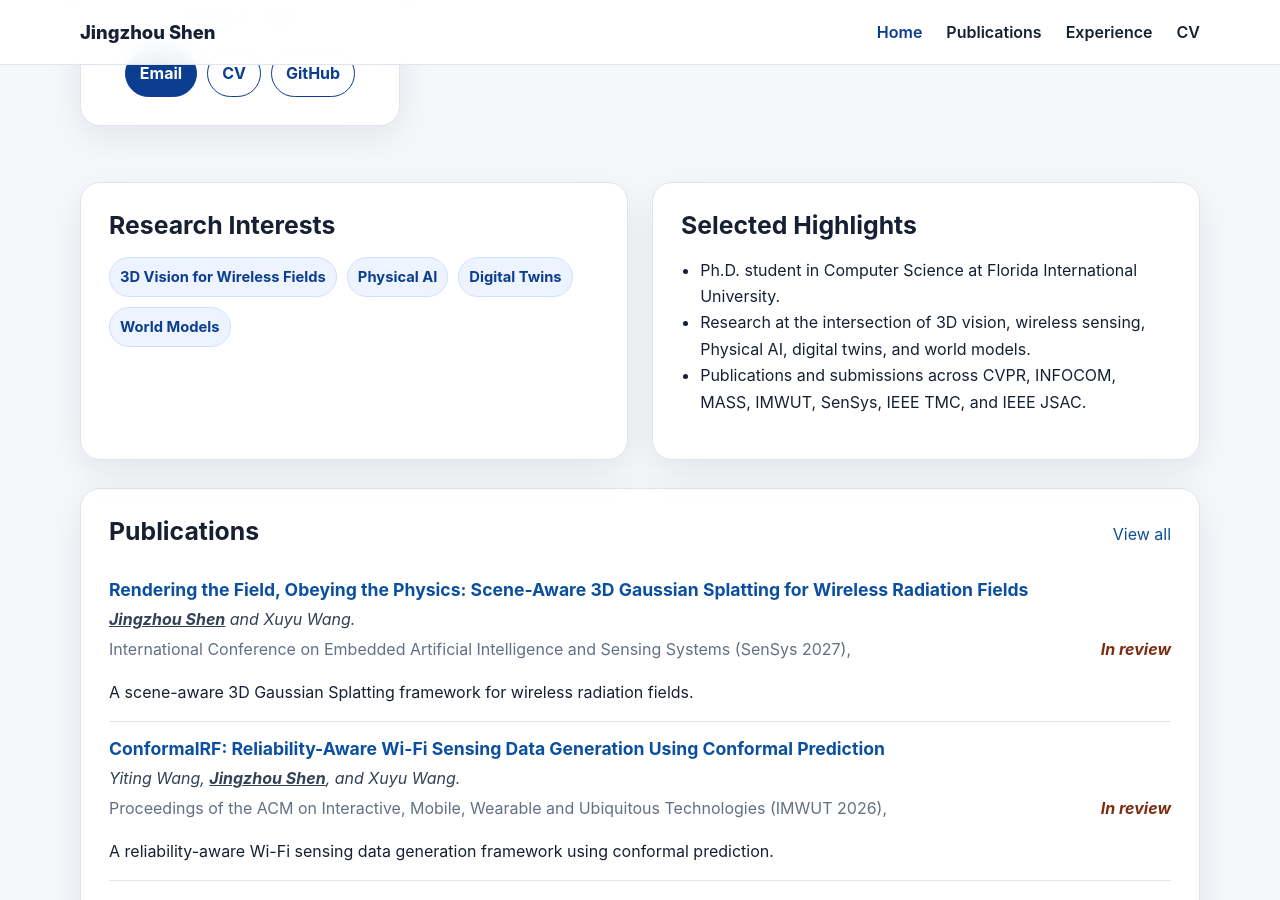
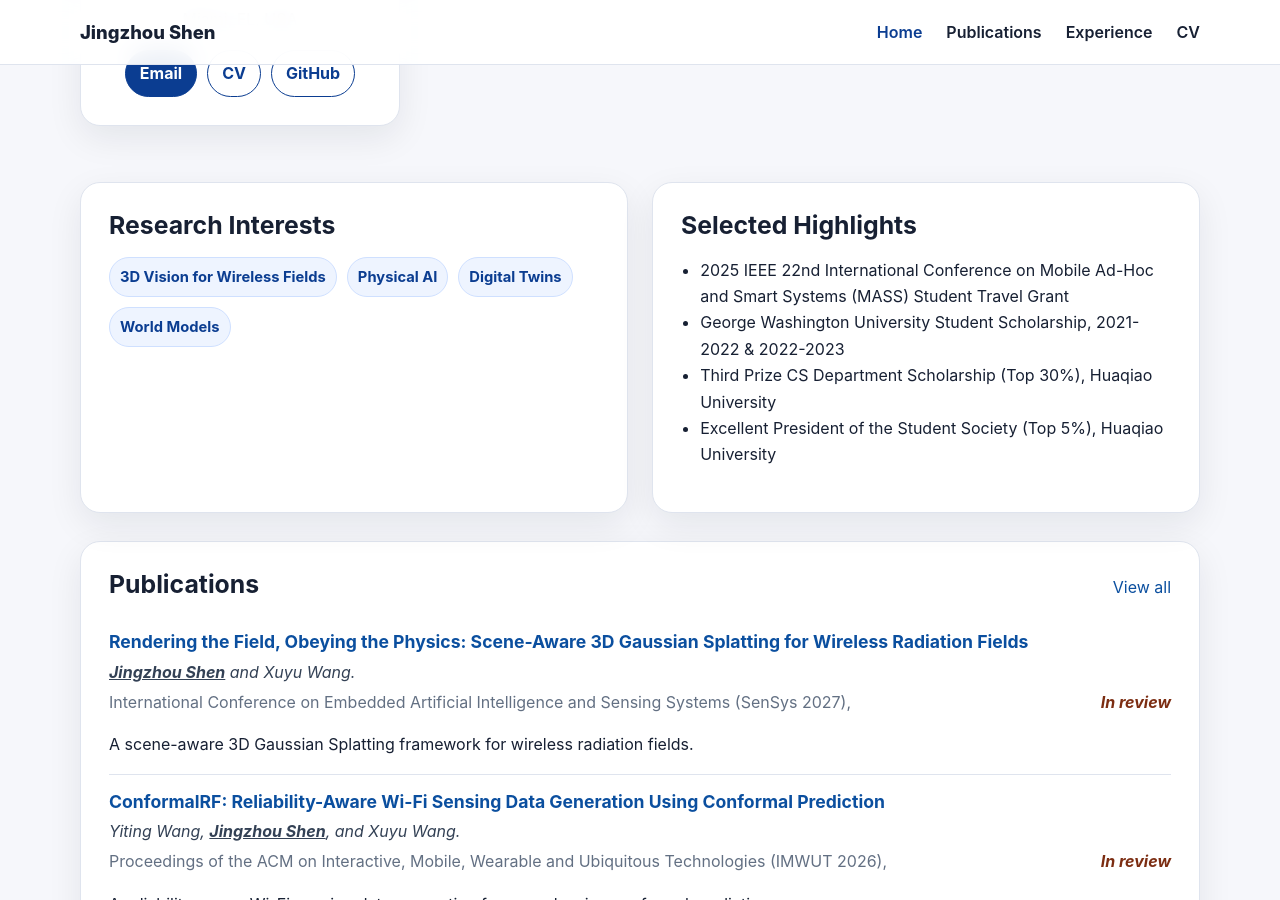
Before and after one commit to NorahCadeJS/NorahCadeJS.github.io, a Jekyll site: the page built from index.md, in a window 1280 px wide and 900 px high, scrolled down 592 px. Built offline with Jekyll 4.4.1, drawn with Linux system fonts in a browser that asks for light colours.

Commit message:
Update home.html

```diff
--- a/_layouts/home.html
+++ b/_layouts/home.html
@@ -29,9 +29,10 @@ layout: default
   <div class="card">
     <h2>Selected Highlights</h2>
     <ul class="compact-list">
-      <li>Ph.D. student in Computer Science at Florida International University.</li>
-      <li>Research at the intersection of 3D vision, wireless sensing, Physical AI, digital twins, and world models.</li>
-      <li>Publications and submissions across CVPR, INFOCOM, MASS, IMWUT, SenSys, IEEE TMC, and IEEE JSAC.</li>
+      <li>2025 IEEE 22nd International Conference on Mobile Ad-Hoc and Smart Systems (MASS) Student Travel Grant</li>
+      <li>George Washington University Student Scholarship, 2021-2022 & 2022-2023</li>
+      <li>Third Prize CS Department Scholarship (Top 30%), Huaqiao University</li>
+      <li>Excellent President of the Student Society (Top 5%), Huaqiao University</li>
     </ul>
   </div>
 </section>
```
